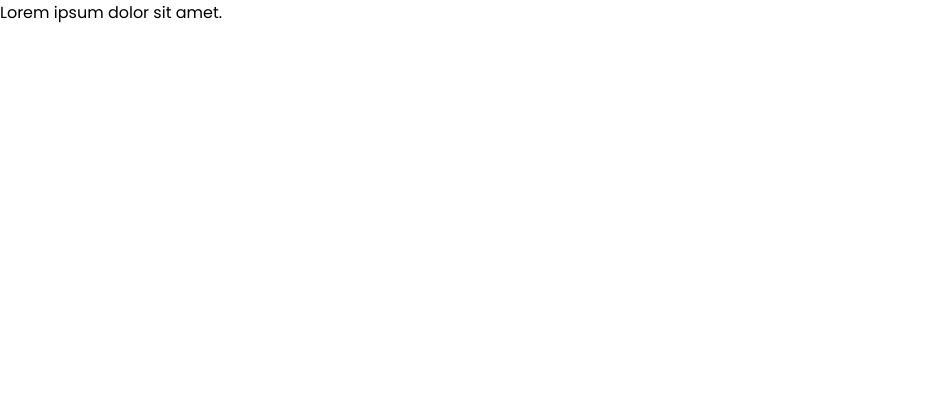
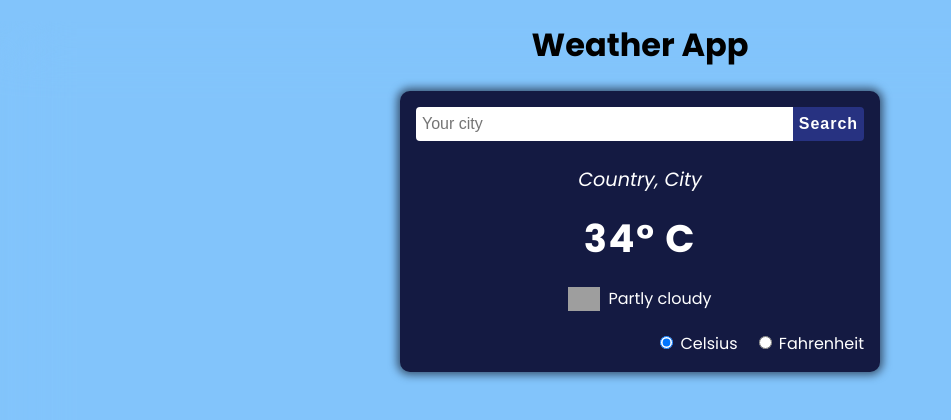
Before and after one commit to Prokhnitskyi/weather-app, a website built with webpack: page src/template.html in a window 1280 px wide. Shown: the whole page, without its empty margins (0-951 px from the left). Built offline with nearby package versions, Linux system fonts and the light colour scheme; no server answers; grey boxes are pictures that could not be loaded.

Commit message:
Add html and css

```diff
--- a/src/styles/styles.scss
+++ b/src/styles/styles.scss
@@ -19,4 +19,92 @@ body {
   padding: 0;
   min-height: 100vh;
   min-height: 100svh;
+  background-color: hsla(207, 94%, 68%, 0.79);
+  backdrop-filter: blur(2rem);
 }
+
+h1 {
+  text-align: center;
+}
+
+.app {
+  color: #fff;
+  max-width: 480px;
+  margin-inline: auto;
+  padding: 1rem;
+  border-radius: 10px;
+  background-color: #141a42;
+  box-shadow:  0 0 9px 3px hsla(233, 63%, 5%, 0.58);
+}
+
+.search {
+  margin-bottom: 1.5rem;
+
+  &__form {
+    display: flex;
+    justify-content: space-between;
+  }
+
+  &__input {
+    flex: 1;
+    border: 0;
+    font-size: 1rem;
+    padding-inline: 6px;
+    padding-block: 8px;
+    border-radius: 4px 0 0 4px;
+  }
+
+  &__submit {
+    cursor: pointer;
+    background: #273281;
+    color: #fff;
+    font-weight: bold;
+    font-size: 1rem;
+    letter-spacing: 0.06rem;
+    border: 0;
+    border-radius: 0 4px 4px 0;
+
+    &:hover, &:active {
+      filter: brightness(1.2);
+    }
+  }
+}
+
+.weather-display {
+  display: flex;
+  flex-direction: column;
+  gap: 1rem;
+  align-items: center;
+  margin-bottom: 1rem;
+
+  &__address {
+    font-size: 1.2rem;
+  }
+
+  &__temperature {
+    font-size: 2.4rem;
+    font-weight: bold;
+    letter-spacing: 0.1rem;
+  }
+
+  &__condition {
+    display: flex;
+    justify-content: center;
+    align-items: center;
+    gap: 0.5rem;
+
+    & img {
+      flex: 0 0 2rem;
+      width: 2rem;
+      aspect-ratio: 1 / 1;
+      object-fit: contain;
+    }
+  }
+}
+
+.measurements {
+  display: flex;
+  justify-content: flex-end;
+  align-items: center;
+  gap: 1rem;
+}
--- a/src/template.html
+++ b/src/template.html
@@ -8,6 +8,35 @@
     <title>Weather App</title>
 </head>
 <body>
-Lorem ipsum dolor sit amet.
+<h1>Weather App</h1>
+<main class="app">
+    <div class="search">
+        <form action="#" method="get" class="search__form" id="search-form">
+            <input type="search" class="search__input" name="search-input" id="search-input" placeholder="Your city">
+            <button type="submit" class="search__submit">Search</button>
+        </form>
+    </div>
+    <div class="weather-display">
+        <address class="weather-display__address">Country, City</address>
+        <div class="weather-display__temperature">
+            <span id="temp">34</span>° <span id="temp-type">C</span>
+        </div>
+        <div class="weather-display__condition">
+            <img src="https://cdn.weatherapi.com/weather/64x64/day/116.png" alt="Partly cloudy" id="condition-icon">
+            <span id="condition-text">Partly cloudy</span>
+        </div>
+    </div>
+    <div class="measurements">
+        <div>
+            <input type="radio" name="temperature-type" id="temperature-type-celsius" value="celsius" checked>
+            <label for="temperature-type-celsius">Celsius</label>
+        </div>
+        <div>
+            <input type="radio" name="temperature-type" id="temperature-type-fahrenheit" value="fahrenheit">
+            <label for="temperature-type-fahrenheit">Fahrenheit</label>
+        </div>
+    </div>
+</main>
+
 </body>
 </html>
```
